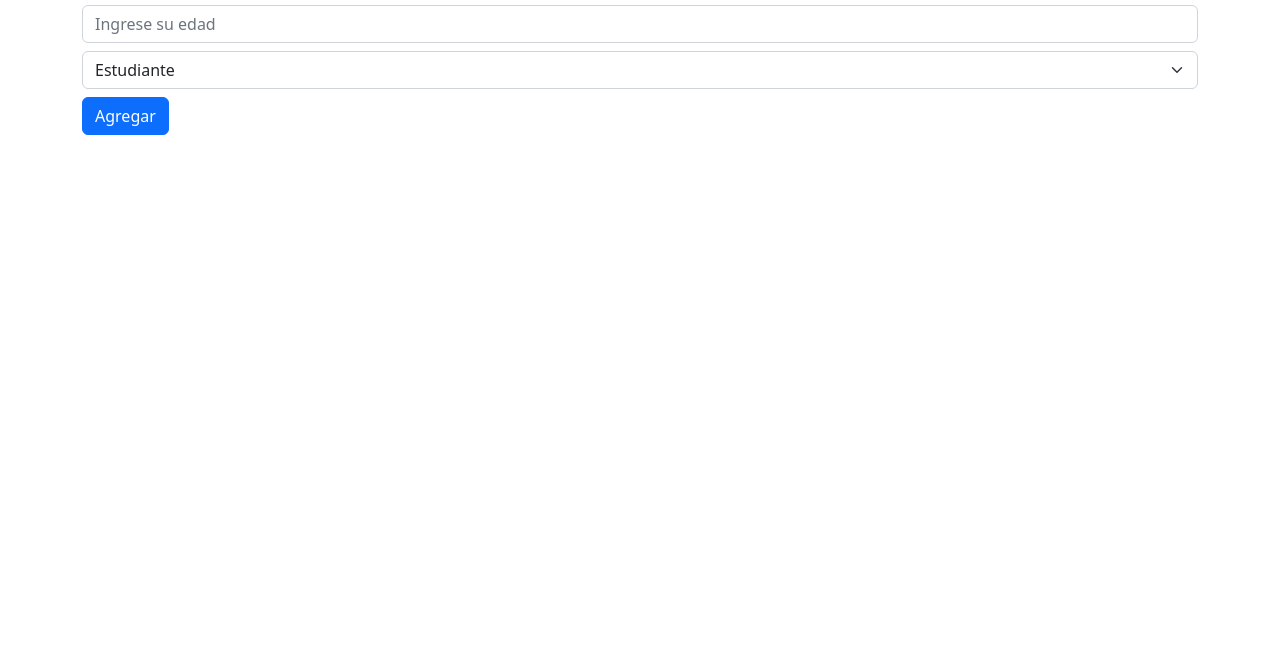
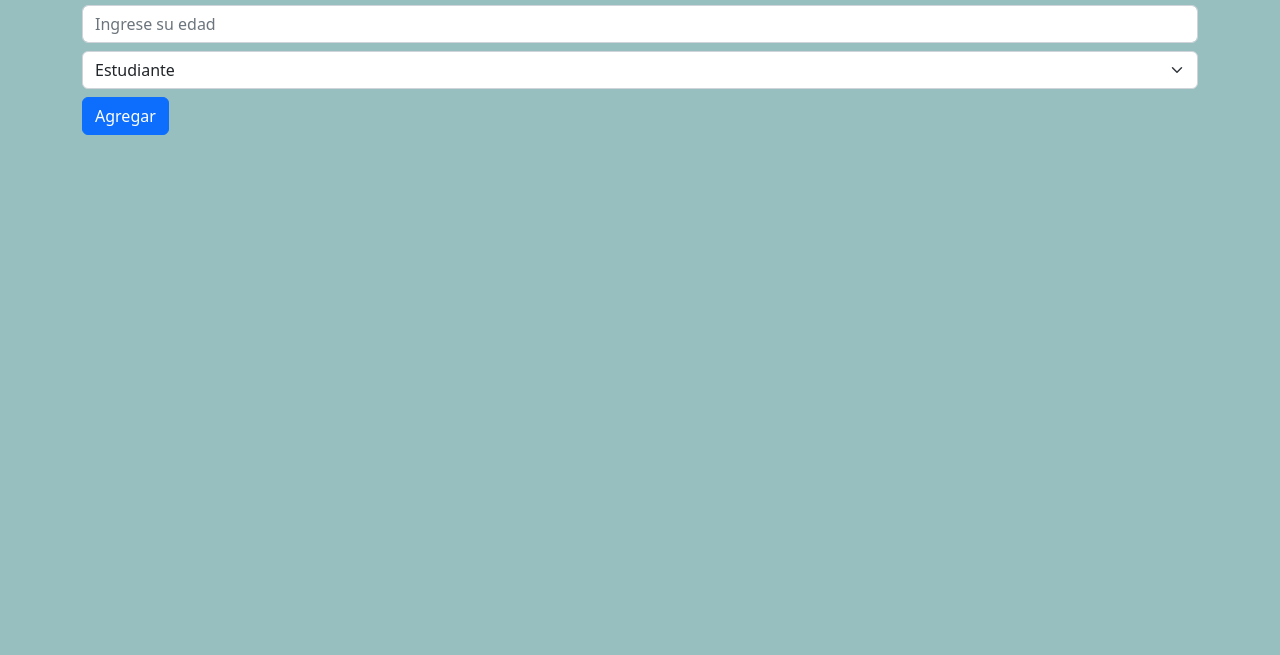
Before and after one commit to Gaburiiru/Alta-Profesores-Alumnos, a plain HTML site: page index.html in a window 1280 px wide. Shown: the part 145-800 px from the top of the page. Drawn offline with nearby package versions, Linux system fonts and the light colour scheme.

Commit message:
background

```diff
--- /dev/null
+++ b/css/estilo.css
@@ -0,0 +1,3 @@
+body{
+    background-color: rgba(106, 164, 164, 0.695);
+}
--- a/index.html
+++ b/index.html
@@ -8,6 +8,7 @@
     <link href="https://cdn.jsdelivr.net/npm/bootstrap@5.2.3/dist/css/bootstrap.min.css"
      rel="stylesheet" integrity="sha384-rbsA2VBKQhggwzxH7pPCaAqO46MgnOM80zW1RWuH61DGLwZJEdK2Kadq2F9CUG65"
      crossorigin="anonymous">
+     <link rel="stylesheet" href="css/estilo.css">
 </head>
 <body>
     <div class="container my-5">
```
